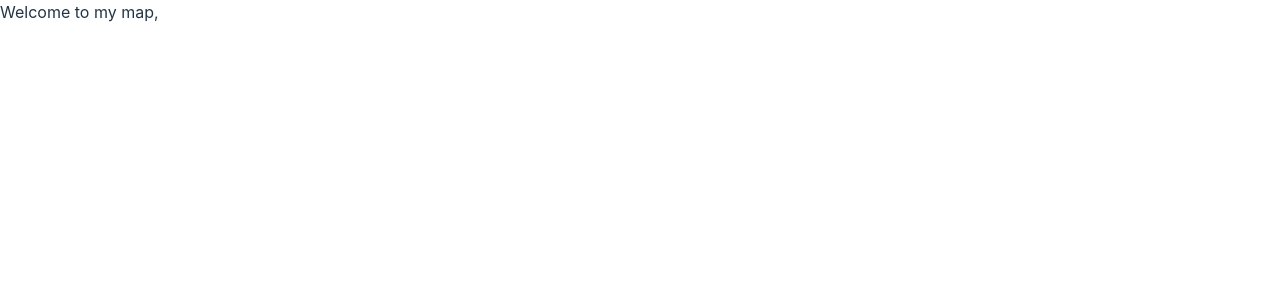
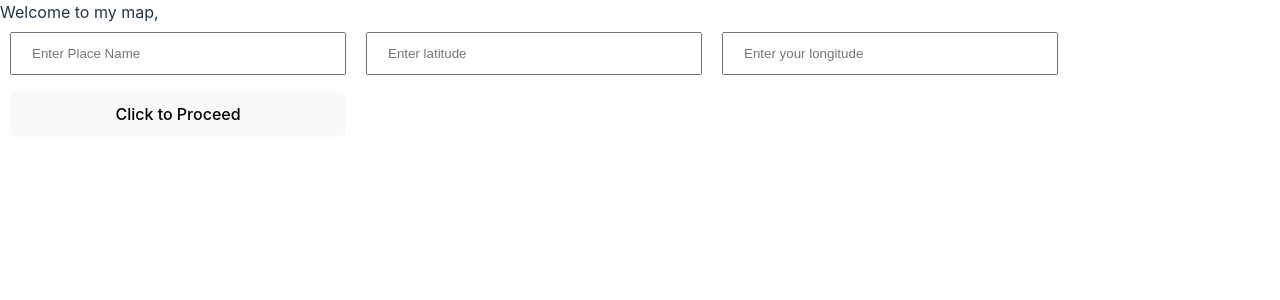
Before and after one commit to Oscfran/mapa-react, a React (Vite) app: page / in a window 1280 px wide. Shown: the top 300 px of the page. Built offline with nearby package versions, Linux system fonts and the light colour scheme; no server answers.

Commit message:
Stilyse and manual markers

```diff
--- a/src/components/Map.css
+++ b/src/components/Map.css
@@ -5,7 +5,26 @@
 	padding: 2rem;
 	text-align: center;
 }
-#general-container {
+.general-container {
 	margin-left: auto;
 	margin-right: auto;
 }
+input[type=text] {
+	width: 25%;
+	padding: 12px 20px;
+	margin: 8px 10px;
+	box-sizing: border-box;
+}
+
+input[type=number] {
+	width: 25%;
+	padding: 12px 20px;
+	margin: 8px 10px;
+	box-sizing: border-box;
+}
+button {
+	width: 25%;
+	padding: 12px 20px;
+	margin: 8px 10px;
+	box-sizing: border-box;
+}
--- a/src/components/Map.jsx
+++ b/src/components/Map.jsx
@@ -1,9 +1,14 @@
 import { useEffect } from "react";
+import { useState } from "react";
 import "./map.css";
 
 const API = import.meta.env.VITE_GOOGLE_MAPS_API_KEY;
 
 const MapApi = () => {
+	const [map, setMap] = useState("");
+	const [name, setName] = useState("");
+	const [latitude, setLatitude] = useState("");
+	const [longitude, setLongitude] = useState("");
 	useEffect(() => {
 		// Initialize and add the map
 		((g) => {
@@ -64,31 +69,80 @@ const MapApi = () => {
 						await google.maps.importLibrary("marker");
 
 					// The map starts at Current location
-					map = new Map(document.getElementById("map-container"), {
-						zoom: 10,
-						center: pos,
-						mapId: "app",
-					});
 
-					// The marker, positioned at Uluru
-					const marker = new AdvancedMarkerElement({
+					setMap(
+						new Map(document.getElementById("map-container"), {
+							zoom: 10,
+							center: pos,
+							mapId: "app",
+						}),
+					);
+
+					// The marker, positioned at actual location
+					new AdvancedMarkerElement({
 						map: map,
 						position: pos,
-						title: "Uluru",
+						title: "Local",
 					});
 				});
 			} else {
 				// Browser doesn't support Geolocation
-				console.log("nop");
+				alert("Browser doesn't support Geolocation!!!");
 			}
 		}
 
 		initMap();
 	}, []);
 
+
+
+	const handleSubmit = async (e) => {
+		e.preventDefault();
+		if (name && latitude && longitude) {
+			console.log(name, latitude, longitude);
+			const pos = {
+				lat: Number.parseFloat(latitude),
+				lng: Number.parseFloat(longitude),
+			};
+			const { AdvancedMarkerElement } =
+				await google.maps.importLibrary("marker");
+			new AdvancedMarkerElement({
+				map: map,
+				position: pos,
+				title: name,
+			});
+		} else {
+			alert("All inputs must be filled");
+		}
+	};
+
 	return (
 		<div id="general-container">
 			Welcome to my map,
+			<form onSubmit={handleSubmit}>
+				<input
+					onChange={(e) => setName(e.target.value)}
+					type={"text"}
+					placeholder={"Enter Place Name"}
+				/>
+				<input
+					onChange={(e) => setLatitude(e.target.value)}
+					type="number"
+					step="0.001"
+					min="-90"
+					max="90"
+					placeholder={"Enter latitude"}
+				/>
+				<input
+					onChange={(e) => setLongitude(e.target.value)}
+					type="number"
+					step="0.001"
+					min="-90"
+					max="90"
+					placeholder={"Enter your longitude"}
+				/>
+				<button type="submit">Click to Proceed</button>
+			</form>
 			<div id="map-container" />
 		</div>
 	);
```
